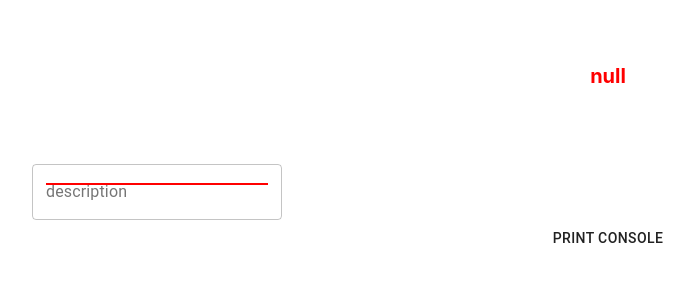
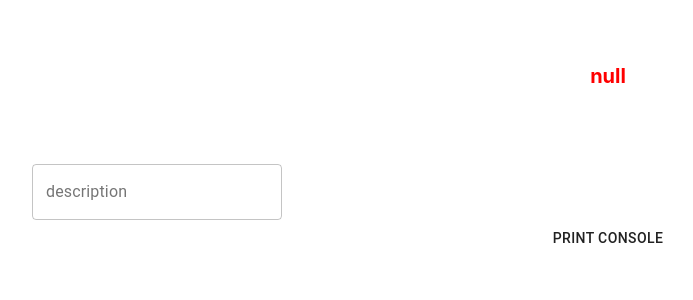
Before and after one commit to SilverMagnolia/react-mention-input, a React (Create React App) app: page / in a window 1280 px wide. Shown: the top 300 px of the page, without its empty margins (32-725 px from the left). Built offline with nearby package versions, Linux system fonts and the light colour scheme.

Commit message:
Added mention highlight

```diff
--- a/src/App.js
+++ b/src/App.js
@@ -17,39 +17,32 @@ const useStyles = makeStyles(theme => ({
     border: '1px solid #000'
   },
   mentionShadow: {
-    border: '1px solid #f00',
-    margin: '18.5px 14px',
-
+    // material ui outlined textfield 스타일 그대로 적용.
     fontSize: '1rem',
     fontFamily: '"Roboto", "Helvetica", "Arial", sans-serif',
     fontWeight: 400,
     lineHeight: '1.1875em',
-    letterSpacing: '0.00938em',
-
-    // color: 'transparent',
-    color: '#c8c8c8',
+    textAlign: 'start',
+    whiteSpace: 'pre-wrap',
+    overflow: 'scroll',
+    letterSpacing: 'normal',
+    wordSpacing: 'normal',
+    textTransform: 'none',
+    overflowWrap: 'break-word',
+    textIndent: 0,
+    textShadow: 'none',
+    textRendering: 'auto',
+    color: 'transparent',
 
     position: 'absolute',
-    top: 0,
-    left: 0,
-    right: 0,
-    // bottom: 0,
-    maxHeight: 190,
-
-    textAlign: 'start',
-    whiteSpace: 'pre-line',
-    overflow: 'scroll',
+    top: 18.5,
+    left: 14,
+    right: 14,
+    bottom: 18.5,
   },
   mentionHighlight: {
     backgroundColor: '#d8dfea',
   },
-  textArea: {
-    position: 'absolute',
-    top: 0,
-    left: 0,
-    right: 0,
-    bottom: 0,
-  }
 }));
 
 function Friend(name, id) {
@@ -125,10 +118,10 @@ function App() {
     if (entity.type === EntityType.char) {
       return entity.value;
     } else {
-      return `<span class="${classes.mentionHighlight}">${entity.value.name}</span>`
+      return `<span class="${classes.mentionHighlight}">${entity.value.name}&#8203;&#8203;</span>`
     }
   })
-  .join('');
+  .join('')+'<br>';
 
   function getEntityObjByStringIndex(strIndex) {
     if (strIndex < 0 || strIndex >= intermediateEntityList.length) {
@@ -150,16 +143,9 @@ function App() {
           ref={mentionShadowRef}
           dangerouslySetInnerHTML={{__html: mentionShadowHtml}}
           className={classes.mentionShadow}
-          style={{
-            // height: textAreaInput.current
-            // ? textAreaInput.current.scrollHeight > textAreaInput.current.offsetHeight ? textAreaInput.current.offsetHeight : textAreaInput.current.scrollHeight
-            // : 0
-            // height: textAreaInput.current.offsetHeight
-          }}
         />
 
         <TextField
-          // className={classes.textArea}
           inputRef={textAreaInput}
           label='description'
           variant="outlined"
@@ -170,13 +156,7 @@ function App() {
             spellCheck: false,
           }}
           value={plainText}
-          onScroll={(e) => {
-            console.info('🤡scrollTop: ', e.target.scrollTop);
-            console.info('😈offsetHeight(textarea): ', e.target.offsetHeight);
-            console.info('😈offsetHeight(mentionShadow): ', mentionShadowRef.current.scrollHeight);
-
-            mentionShadowRef.current.scrollTop = e.target.scrollTop;
-          }}
+          onScroll={(e) => mentionShadowRef.current.scrollTop = e.target.scrollTop}
           onChange={(e) => {
             const newValue = e.target.value;
             // mentionShadowRef.current.scrollHeight = e.target.scrollHeight;
@@ -256,12 +236,6 @@ function App() {
           }}
 
           onSelect={() => {
-            // cursor 위치 변경 및 셀렉션 레인지 변경 시 항시 호출됨.
-
-            // console.log(`===========\n🦊on select`);
-            // console.log(`start: ${textAreaInput.current.selectionStart}`);
-            // console.log(`end: ${textAreaInput.current.selectionEnd}`);
-
             function setNull() {
               if (tempMentionUsername !== null) {
                 setTempMentionUsername(null);
@@ -350,6 +324,8 @@ function App() {
             }
           }}
         />
+
+
       </div>
 
       {tempMentionUsername !== null &&
```
